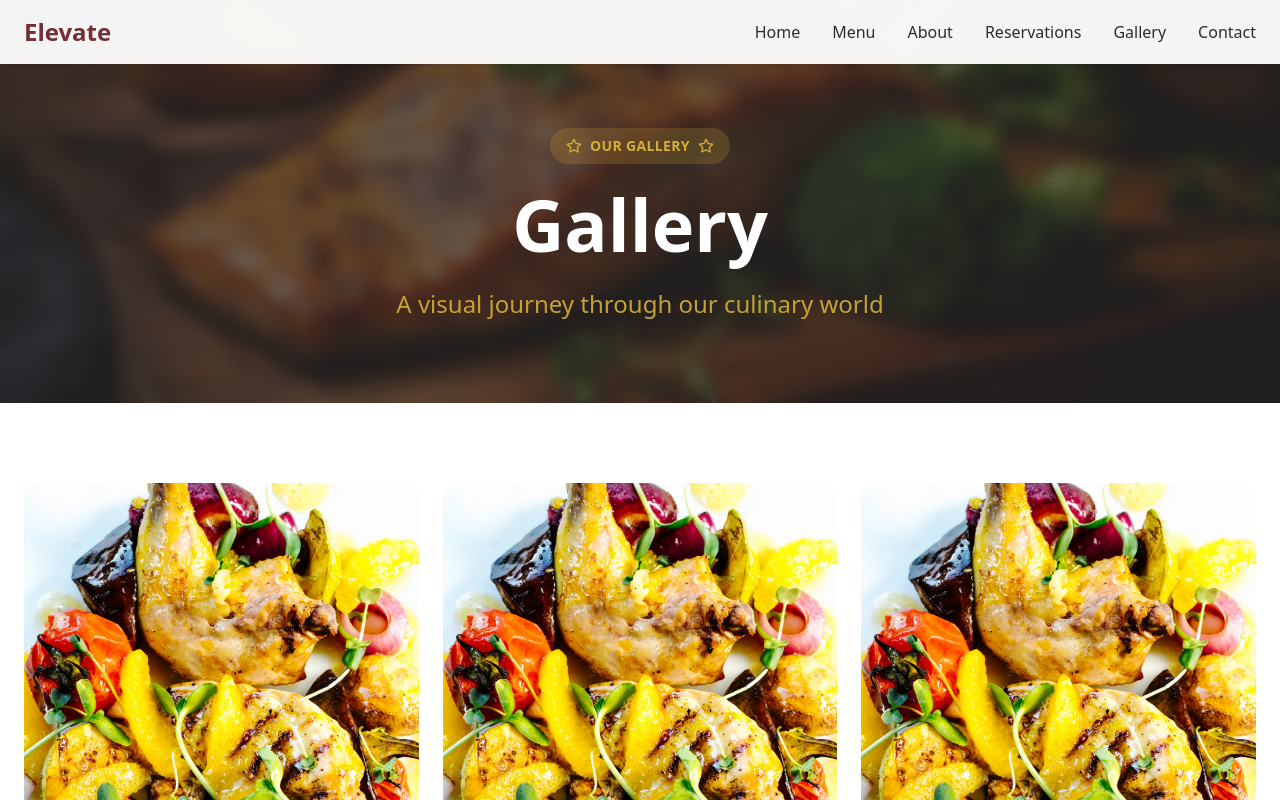
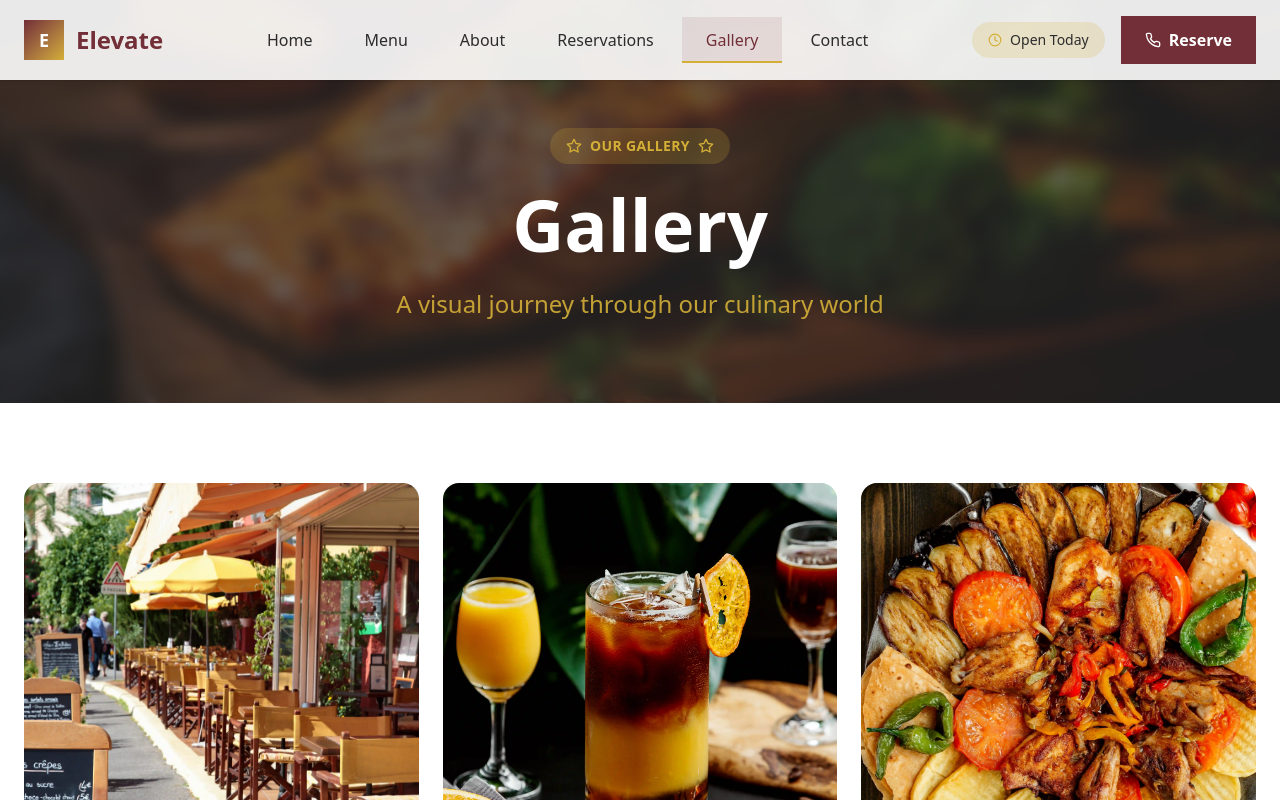
Before and after one commit to purityruth/fik_restaurante, a Next.js app: page /gallery in a window 1280 px wide. Shown: the top 800 px of the page. Built offline with nearby package versions, Linux system fonts and the light colour scheme.

Commit message:
Header updates

```diff
--- a/src/app/gallery/page.tsx
+++ b/src/app/gallery/page.tsx
@@ -9,43 +9,43 @@ import { FiStar } from 'react-icons/fi';
 const galleryImages = [
   {
     id: 1,
-    src: '/images/fried-chicken-mixed-with-vegetables.webp',
+    src: '/images/french-restaurant-scene-with-menu-board.webp',
     alt: 'Restaurant Interior',
     category: 'interior'
   },
   {
     id: 2,
-    src: '/images/fried-chicken-mixed-with-vegetables.webp',
+    src: '/images/glass-glass-orange-cocktail-garnished-with-dried-orange-slice.webp',
     alt: 'Chef Plating',
     category: 'kitchen'
   },
   {
     id: 3,
-    src: '/images/fried-chicken-mixed-with-vegetables.webp',
+    src: '/images/fried-chicken-with-grilled-potatoes-eggplants-tomatoes-peppers.webp',
     alt: 'Pizza Dish',
     category: 'food'
   },
   {
     id: 4,
-    src: '/images/fried-chicken-mixed-with-vegetables.webp',
+    src: '/images/red-drink-martini-glass-with-lemon-zest-garnish-dim-lit-bar-with-flowers.webp',
     alt: 'Pasta Dish',
     category: 'food'
   },
   {
     id: 5,
-    src: '/images/fried-chicken-mixed-with-vegetables.webp',
+    src: '/images/grilled-salmon-fillet-with-fresh-vegetable-salad-generated-by-ai.webp',
     alt: 'Wine Selection',
     category: 'beverages'
   },
   {
     id: 6,
-    src: '/images/fried-chicken-mixed-with-vegetables.webp',
+    src: '/images/avocado-toast-plate-with-tomatoes-sauce.webp',
     alt: 'Cocktails',
     category: 'beverages'
   },
   {
     id: 7,
-    src: '/images/fried-chicken-mixed-with-vegetables.webp',
+    src: '/images/delicious-traditional-dessert-assortment.webp',
     alt: 'Dining Area',
     category: 'interior'
   },
@@ -57,7 +57,7 @@ const galleryImages = [
   },
   {
     id: 9,
-    src: '/images/fried-chicken-mixed-with-vegetables.webp',
+    src: '/images/flat-lay-salad-with-chicken-sesame-seeds.webp',
     alt: 'Appetizers',
     category: 'food'
   }
--- a/src/components/Header.tsx
+++ b/src/components/Header.tsx
@@ -1,11 +1,16 @@
 // components/Header.tsx
 'use client';
-import { useState } from 'react';
+import { useState, useEffect } from 'react';
 import Link from 'next/link';
-import { FiMenu, FiX } from 'react-icons/fi';
+import { usePathname } from 'next/navigation';
+import { motion, AnimatePresence } from 'framer-motion';
+import { FiMenu, FiX, FiPhone, FiClock } from 'react-icons/fi';
+  import type { Variants, TargetResolver } from "framer-motion";
 
 export default function Header() {
   const [isOpen, setIsOpen] = useState<boolean>(false);
+  const [isScrolled, setIsScrolled] = useState<boolean>(false);
+  const pathname = usePathname();
 
   const navItems = [
     { name: 'Home', href: '/' },
@@ -16,53 +21,246 @@ export default function Header() {
     { name: 'Contact', href: '/contact' },
   ];
 
+  useEffect(() => {
+    const handleScroll = () => {
+      setIsScrolled(window.scrollY > 50);
+    };
+
+    window.addEventListener('scroll', handleScroll);
+    return () => window.removeEventListener('scroll', handleScroll);
+  }, []);
+
+  useEffect(() => {
+    setIsOpen(false);
+  }, [pathname]);
+
+  const mobileMenuVariants: Variants = {
+    closed: {
+      opacity: 0,
+      height: 0,
+      transition: {
+        duration: 0.3,
+        ease: "easeInOut"
+      }
+    },
+    open: {
+      opacity: 1,
+      height: "auto",
+      transition: {
+        duration: 0.4,
+        ease: "easeOut"
+      }
+    }
+  };
+
+
+    const navItemVariants: Variants = {
+    closed: { opacity: 0, x: -20 },
+    open: (i: number) => {
+        return {
+        opacity: 1,
+        x: 0,
+        transition: {
+            delay: i * 0.1,
+            duration: 0.4,
+            ease: "easeOut"
+        }
+        };
+    }
+    };
+
+
   return (
-    <header className="fixed w-full bg-white/95 backdrop-blur-sm z-50 shadow-sm">
-      <nav className="container mx-auto px-6 py-4">
+    <header className={`fixed w-full z-50 transition-all duration-500 ${
+      isScrolled
+        ? 'bg-white/95 backdrop-blur-md shadow-lg py-2'
+        : 'bg-white/90 backdrop-blur-sm shadow-sm py-4'
+    }`}>
+      <nav className="container mx-auto px-6">
         <div className="flex justify-between items-center">
-          <Link href="/" className="text-2xl font-serif font-bold text-burgundy">
+          {/* Logo */}
+          <motion.div
+            whileHover={{ scale: 1.05 }}
+            whileTap={{ scale: 0.95 }}
+          >
+            <Link href="/" className="flex items-center gap-3 group">
+              <div className="w-10 h-10 bg-gradient-to-br from-burgundy to-gold flex items-center justify-center">
+                <span className="text-white font-serif font-bold text-lg">E</span>
+              </div>
+              <span className="text-2xl font-serif font-bold text-burgundy group-hover:text-gold transition-colors duration-300">
                 Elevate
+              </span>
             </Link>
+          </motion.div>
 
           {/* Desktop Navigation */}
-          <div className="hidden md:flex space-x-8">
-            {navItems.map((item) => (
+          <div className="hidden lg:flex items-center space-x-1">
+            {navItems.map((item, index) => {
+              const isActive = pathname === item.href;
+              return (
+                <motion.div
+                  key={item.name}
+                  whileHover={{ y: -2 }}
+                  transition={{ duration: 0.2 }}
+                >
                   <Link
-                key={item.name}
                     href={item.href}
-                className="text-charcoal hover:text-burgundy font-medium transition-colors duration-300"
+                    className={`relative px-6 py-3 font-medium transition-all duration-300 group ${
+                      isActive
+                        ? 'text-burgundy'
+                        : 'text-charcoal hover:text-burgundy'
+                    }`}
                   >
+                    <span className="relative z-10">
                       {item.name}
+                    </span>
+                    {isActive && (
+                      <motion.div
+                        className="absolute inset-0 bg-burgundy/10 border-b-2 border-burgundy"
+                        layoutId="activeNav"
+                        transition={{ type: "spring", stiffness: 300, damping: 30 }}
+                      />
+                    )}
+                    <div className={`absolute bottom-0 left-0 w-0 h-0.5 bg-gold group-hover:w-full transition-all duration-300 ${
+                      isActive ? 'w-full' : ''
+                    }`} />
                   </Link>
-            ))}
+                </motion.div>
+              );
+            })}
+          </div>
+
+          {/* Desktop CTA */}
+          <div className="hidden lg:flex items-center gap-4">
+            <motion.div
+              whileHover={{ scale: 1.05 }}
+              whileTap={{ scale: 0.95 }}
+              className="flex items-center gap-2 text-sm text-charcoal bg-gold/20 px-4 py-2 rounded-full"
+            >
+              <FiClock className="text-gold" />
+              <span>Open Today</span>
+            </motion.div>
+
+            <motion.a
+              href="tel:+15551234567"
+              whileHover={{ scale: 1.05 }}
+              whileTap={{ scale: 0.95 }}
+              className="bg-burgundy text-white px-6 py-3 font-semibold hover:bg-gold hover:text-charcoal transition-all duration-300 flex items-center gap-2 group"
+            >
+              <FiPhone className="group-hover:scale-110 transition-transform duration-300" />
+              <span>Reserve</span>
+            </motion.a>
           </div>
 
           {/* Mobile Navigation Button */}
-          <button
-            className="md:hidden text-charcoal"
+          <motion.button
+            className="lg:hidden text-charcoal p-2 hover:bg-gray-100 rounded-lg transition-colors duration-300"
             onClick={() => setIsOpen(!isOpen)}
+            whileHover={{ scale: 1.1 }}
+            whileTap={{ scale: 0.9 }}
           >
-            {isOpen ? <FiX size={24} /> : <FiMenu size={24} />}
-          </button>
+            <AnimatePresence mode="wait">
+              {isOpen ? (
+                <motion.div
+                  key="close"
+                  initial={{ rotate: -90, opacity: 0 }}
+                  animate={{ rotate: 0, opacity: 1 }}
+                  exit={{ rotate: 90, opacity: 0 }}
+                  transition={{ duration: 0.2 }}
+                >
+                  <FiX size={24} />
+                </motion.div>
+              ) : (
+                <motion.div
+                  key="menu"
+                  initial={{ rotate: 90, opacity: 0 }}
+                  animate={{ rotate: 0, opacity: 1 }}
+                  exit={{ rotate: -90, opacity: 0 }}
+                  transition={{ duration: 0.2 }}
+                >
+                  <FiMenu size={24} />
+                </motion.div>
+              )}
+            </AnimatePresence>
+          </motion.button>
         </div>
 
         {/* Mobile Navigation Menu */}
+        <AnimatePresence>
           {isOpen && (
-          <div className="md:hidden absolute top-full left-0 w-full bg-white shadow-lg">
-            <div className="flex flex-col space-y-4 px-6 py-4">
-              {navItems.map((item) => (
+            <motion.div
+              variants={mobileMenuVariants}
+              initial="closed"
+              animate="open"
+              exit="closed"
+              className="lg:hidden overflow-hidden bg-white border-t border-gray-100"
+            >
+              <div className="flex flex-col space-y-1 py-4">
+                {navItems.map((item, index) => {
+                  const isActive = pathname === item.href;
+                  return (
+                    <motion.div
+                      key={item.name}
+                      custom={index}
+                      variants={navItemVariants}
+                      initial="closed"
+                      animate="open"
+                    >
                       <Link
-                  key={item.name}
                         href={item.href}
-                  className="text-charcoal hover:text-burgundy font-medium py-2 transition-colors duration-300"
+                        className={`flex items-center justify-between px-6 py-4 font-medium transition-all duration-300 group ${
+                          isActive
+                            ? 'bg-burgundy/10 text-burgundy border-r-4 border-burgundy'
+                            : 'text-charcoal hover:bg-gray-50 hover:text-burgundy'
+                        }`}
                         onClick={() => setIsOpen(false)}
                       >
+                        <span className="flex items-center gap-3">
+                          <div className={`w-2 h-2 rounded-full transition-all duration-300 ${
+                            isActive ? 'bg-burgundy' : 'bg-gray-300 group-hover:bg-burgundy'
+                          }`} />
                           {item.name}
+                        </span>
+                        <motion.div
+                          className="opacity-0 group-hover:opacity-100 translate-x-[-10px] group-hover:translate-x-0 transition-all duration-300"
+                          whileHover={{ x: 5 }}
+                        >
+                          <div className="w-1 h-1 bg-gold rounded-full" />
+                        </motion.div>
                       </Link>
-              ))}
+                    </motion.div>
+                  );
+                })}
+
+                {/* Mobile CTA */}
+                <motion.div
+                  custom={navItems.length}
+                  variants={navItemVariants}
+                  initial="closed"
+                  animate="open"
+                  className="px-6 py-4 border-t border-gray-100"
+                >
+                  <motion.a
+                    href="tel:+15551234567"
+                    className="w-full bg-burgundy text-white px-6 py-4 font-semibold hover:bg-gold hover:text-charcoal transition-all duration-300 flex items-center justify-center gap-3 group"
+                    whileHover={{ scale: 1.02 }}
+                    whileTap={{ scale: 0.98 }}
+                  >
+                    <FiPhone className="group-hover:scale-110 transition-transform duration-300" />
+                    <span>Call to Reserve</span>
+                  </motion.a>
+
+                  <div className="flex items-center justify-center gap-4 mt-4 text-sm text-slate">
+                    <div className="flex items-center gap-2">
+                      <FiClock className="text-gold" />
+                      <span>5 PM - 10 PM</span>
                     </div>
                   </div>
+                </motion.div>
+              </div>
+            </motion.div>
           )}
+        </AnimatePresence>
       </nav>
     </header>
   );
```
Lines whose indentation alone changed are shown as unchanged.
